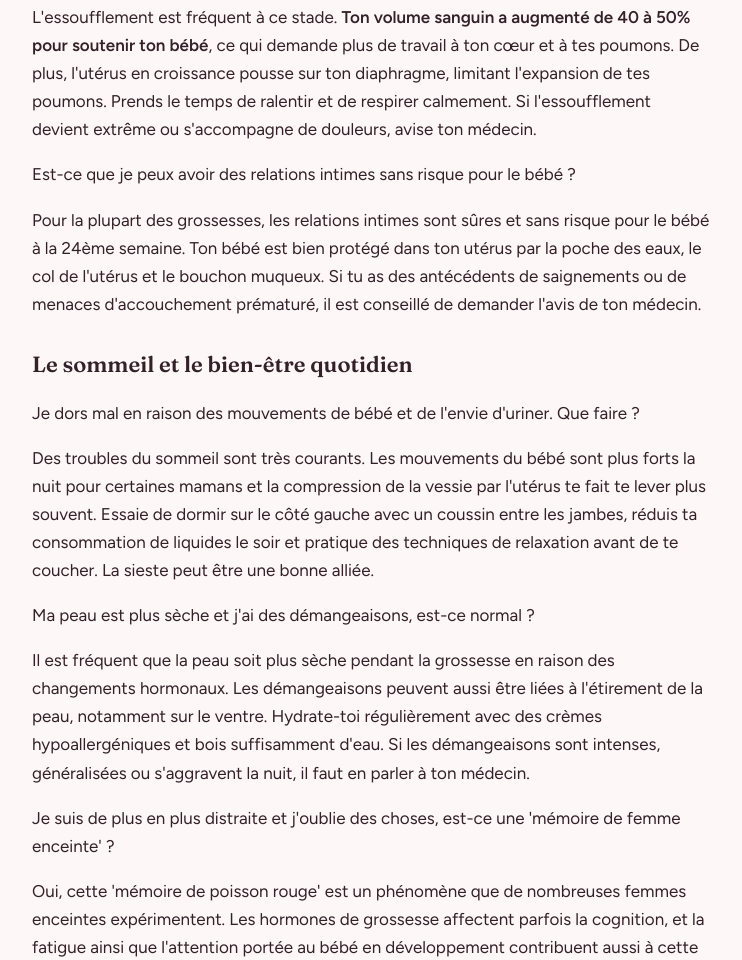
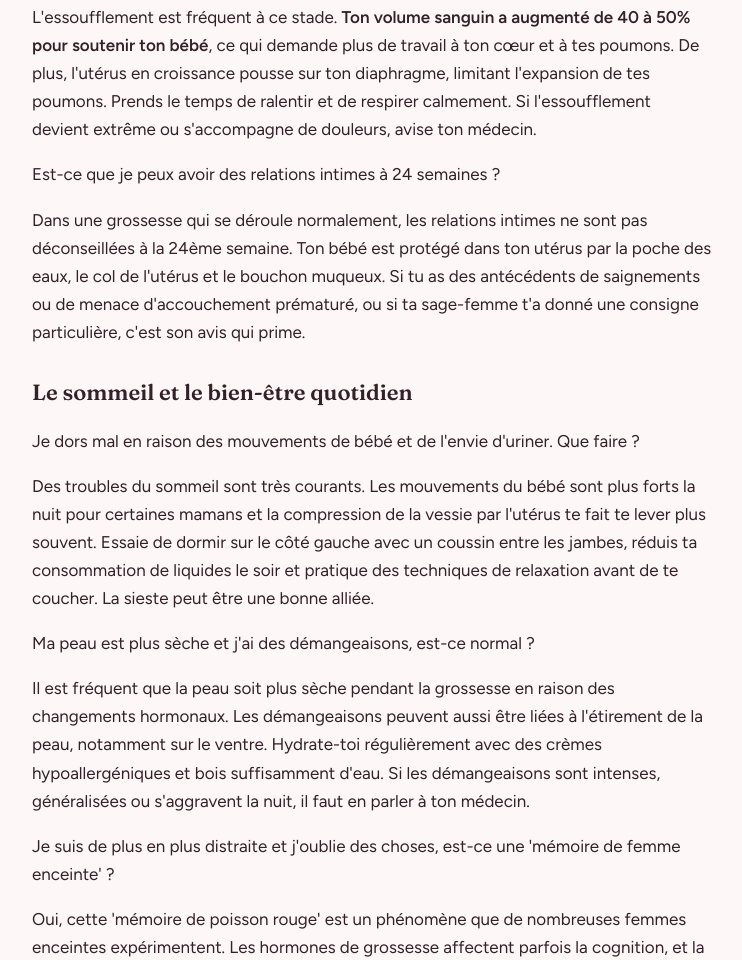
Before and after one commit to ttokkee/nova-mama-site, a plain HTML site: page grossesse/semaine-24-grossesse-questions-frequentes.html in a window 1280 px wide. Shown: the part 1398-2358 px from the top of the page, without its empty margins (268-1010 px from the left). Drawn offline with Linux system fonts and the light colour scheme.

Commit message:
copie: retire « sans risque » de semaine-24 (question + réponse) et du H2 bain chaud (textes MARKETING 06/10)
Co-Authored-By: Claude Fable 5.1 <noreply@anthropic.com>
Claude-Session: https://claude.ai/code/session_01BpCzUvg7Yn28gNcskgemAR

```diff
--- a/grossesse/semaine-24-grossesse-questions-frequentes.html
+++ b/grossesse/semaine-24-grossesse-questions-frequentes.html
@@ -48,8 +48,8 @@
 <p>Oui, une congestion nasale fréquente est un symptôme de grossesse. Les hormones augmentent le volume sanguin et peuvent engorger les muqueuses, y compris celles du nez. Tu peux essayer des solutions salines pour rincer tes narines. Cette gêne est temporaire et disparaîtra après l&#x27;accouchement.</p>
 <p>Je me sens très essoufflée après un petit effort, est-ce que c&#x27;est grave ?</p>
 <p>L&#x27;essoufflement est fréquent à ce stade. <strong>Ton volume sanguin a augmenté de 40 à 50% pour soutenir ton bébé</strong>, ce qui demande plus de travail à ton cœur et à tes poumons. De plus, l&#x27;utérus en croissance pousse sur ton diaphragme, limitant l&#x27;expansion de tes poumons. Prends le temps de ralentir et de respirer calmement. Si l&#x27;essoufflement devient extrême ou s&#x27;accompagne de douleurs, avise ton médecin.</p>
-<p>Est-ce que je peux avoir des relations intimes sans risque pour le bébé ?</p>
-<p>Pour la plupart des grossesses, les relations intimes sont sûres et sans risque pour le bébé à la 24ème semaine. Ton bébé est bien protégé dans ton utérus par la poche des eaux, le col de l&#x27;utérus et le bouchon muqueux. Si tu as des antécédents de saignements ou de menaces d&#x27;accouchement prématuré, il est conseillé de demander l&#x27;avis de ton médecin.</p>
+<p>Est-ce que je peux avoir des relations intimes à 24 semaines ?</p>
+<p>Dans une grossesse qui se déroule normalement, les relations intimes ne sont pas déconseillées à la 24ème semaine. Ton bébé est protégé dans ton utérus par la poche des eaux, le col de l&#x27;utérus et le bouchon muqueux. Si tu as des antécédents de saignements ou de menace d&#x27;accouchement prématuré, ou si ta sage-femme t&#x27;a donné une consigne particulière, c&#x27;est son avis qui prime.</p>
 <h2>Le sommeil et le bien-être quotidien</h2>
 <p>Je dors mal en raison des mouvements de bébé et de l&#x27;envie d&#x27;uriner. Que faire ?</p>
 <p>Des troubles du sommeil sont très courants. Les mouvements du bébé sont plus forts la nuit pour certaines mamans et la compression de la vessie par l&#x27;utérus te fait te lever plus souvent. Essaie de dormir sur le côté gauche avec un coussin entre les jambes, réduis ta consommation de liquides le soir et pratique des techniques de relaxation avant de te coucher. La sieste peut être une bonne alliée.</p>
```
Also changed, not shown: puis-je/prendre-un-bain-chaud.html (+1 -1 lines).
